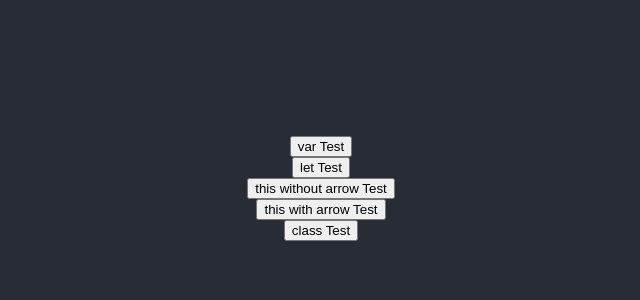
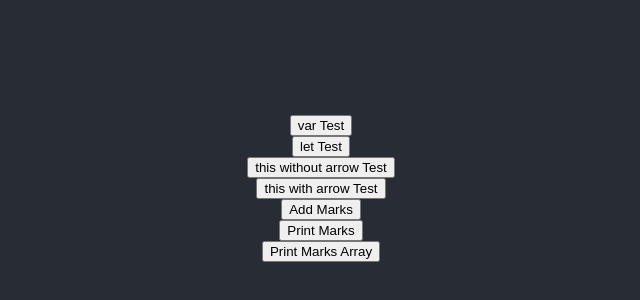
Before and after one commit to pankajupadhyay29/react-training, a React (Create React App) app: page / in a window 1280 px wide. Shown: the part 212-512 px from the top of the page, without its empty margins (319-959 px from the left). Built offline with nearby package versions, Linux system fonts and the light colour scheme.

Commit message:
Typescript exercise

```diff
--- a/src/App.tsx
+++ b/src/App.tsx
@@ -14,7 +14,9 @@ function App() {
         <button onClick={Test.letTest}>let Test</button>
         <button onClick={obj.getValue} >this without arrow Test</button>
         <button onClick={() => obj.getValue()} >this with arrow Test</button>
-        <button onClick={() => alert(student.Name)}>class Test</button>
+        <button onClick={student.addDefaultMarks}>Add Marks</button>
+        <button onClick={student.printMarks.bind(student)}>Print Marks</button>
+        <button onClick={() => console.log(student.marksArray())}>Print Marks Array</button>
       </header>
     </div>
   );
--- a/src/ts_test.ts
+++ b/src/ts_test.ts
@@ -54,4 +54,19 @@ export class Student implements IStudent {
     this.marks[subject] = marks;
   }
 
+  public printMarks() {
+    Object.keys(this.marks).forEach(key => console.log(`${key} -> ${this.marks[key]}`));
+  }
+
+  public marksArray() {
+    return Object.keys(this.marks).map(key => [key, this.marks[key]]);
+  }
+
+  public addDefaultMarks = () => {
+    this.addMarks('JS', 10);
+    this.addMarks('C#', 10);
+    this.addMarks('TS', 6);
+    this.addMarks('React', 4);
+  }
+
 }
```
Also changed, not shown: 1 other file (tests, documents, lock files or other folders).
